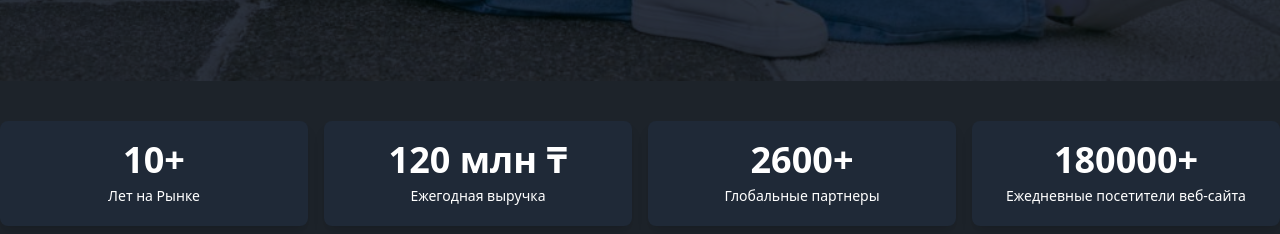
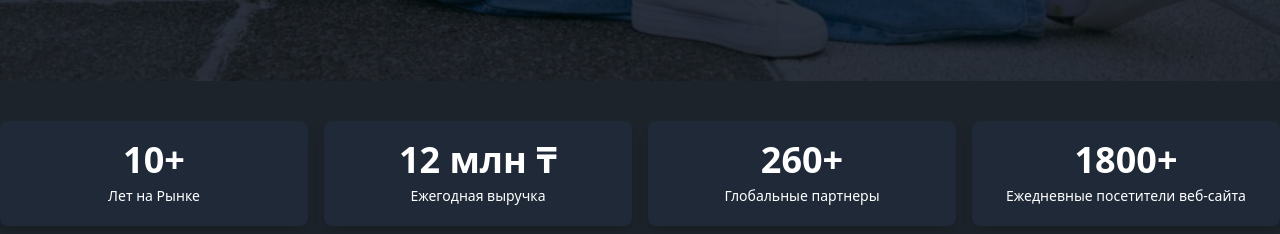
Before and after one commit to Wkilla/DivineStore, a React (Vite) app: page / in a window 1280 px wide. Shown: the part 940-1174 px from the top of the page. Built offline with nearby package versions, Linux system fonts and the light colour scheme; data requests are answered from the project's data file.

Commit message:
Жарю сосисоны

```diff
--- a/package.json
+++ b/package.json
@@ -43,7 +43,7 @@
     "eslint-plugin-react-refresh": "^0.4.3",
     "json-server": "^0.17.4",
     "postcss": "^8.4.31",
-    "tailwindcss": "^3.3.5",
+    "tailwindcss": "^3.4.3",
     "vite": "^4.4.5"
   }
 }
--- a/src/components/Stats.jsx
+++ b/src/components/Stats.jsx
@@ -16,7 +16,7 @@ const Stats = () => {
             </div>
             <div className="flex flex-col items-center bg-gray-800 rounded-lg p-4 shadow-lg">
               <h3 className="text-4xl font-extrabold leading-tight text-center text-accent-content">
-                <span>120</span> млн ₸
+                <span>12</span> млн ₸
               </h3>
               <p className="text-sm font-medium leading-7 text-center text-accent-content">
                 Ежегодная выручка
@@ -24,7 +24,7 @@ const Stats = () => {
             </div>
             <div className="flex flex-col items-center bg-gray-800 rounded-lg p-4 shadow-lg">
               <h3 className="text-4xl font-extrabold leading-tight text-center text-accent-content">
-                <span id="countto3" data-decimal="1">2600</span>+
+                <span id="countto3" data-decimal="1">260</span>+
               </h3>
               <p className="text-sm font-medium leading-7 text-center text-accent-content">
                 Глобальные партнеры
@@ -32,7 +32,7 @@ const Stats = () => {
             </div>
             <div className="flex flex-col items-center bg-gray-800 rounded-lg p-4 shadow-lg">
               <h3 className="text-4xl font-extrabold leading-tight text-center text-accent-content">
-                <span id="countto4">180000</span>+
+                <span id="countto4">1800</span>+
               </h3>
               <p className="text-sm font-medium leading-7 text-center text-dark-grey-600 text-accent-content">
                 Ежедневные посетители веб-сайта
--- a/src/components/WishItem.jsx
+++ b/src/components/WishItem.jsx
@@ -28,7 +28,7 @@ const WishItem = ({ item, counter }) => {
       );
 
       store.dispatch(removeFromWishlist({ userObj }));
-      toast.success("Товар удален из списка желаний!");
+
 
     }
   return (
```
Also changed, not shown: 1 other file (tests, documents, lock files or other folders).
